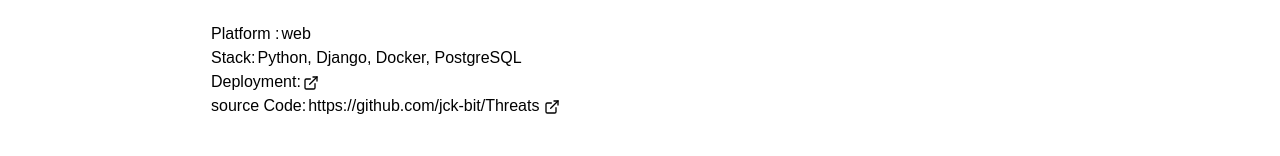
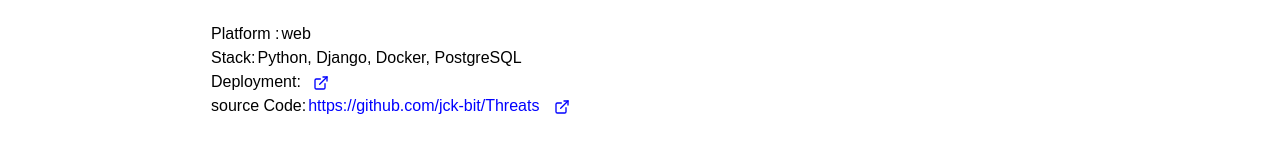
Before and after one commit to jck-bit/portfolio-webpage, a React (Create React App) app: page /project/1 in a window 1280 px wide. Shown: the part 161-317 px from the top of the page. Built offline with nearby package versions, Linux system fonts and the light colour scheme; a web font is replaced by a local one.

Commit message:
added color to my links and descriptions to projects

```diff
--- a/src/components/navbar/Navbar.js
+++ b/src/components/navbar/Navbar.js
@@ -11,7 +11,7 @@
 
 const NavbarE = ({props}) => {
 	return (
-		<Navbar expand='lg' className="navbar-color mb-2">
+		<Navbar expand='md' className="navbar-color mb-2">
 			<Container>
 			<Transition direction="left" durationIn={0.9} durationOut={0.9} >
 				<Navbar.Brand href="/home" className=" navbar-color">Home</Navbar.Brand>
--- a/src/components/socialicons/index.js
+++ b/src/components/socialicons/index.js
@@ -9,9 +9,11 @@
   FaTwitch,
 } from "react-icons/fa";
 import { socialprofils } from "../../content_option";
+import { Container } from "react-bootstrap"
 
 export const Socialicons = (params) => {
   return (
+    <Container>
     <div className="stick_follow_icon">
       <ul>
         {socialprofils.twitter && (
@@ -59,5 +61,6 @@
       </ul>
       <p>Follow Me</p>
     </div>
+    </Container>
   );
 };
--- a/src/content_option.js
+++ b/src/content_option.js
@@ -10,8 +10,9 @@
         first: "Technologist",
         second: "Visionary",
         third: "Linux enthusiast",
-        fourth: "Web Developer",
-        fifth: "",
+        fourth: "Frontend Developer",
+        fifth: "Backend Developer",
+        sixth: "",
 
     },
     description: "Am Dedicated to writing code that can actually change peoples' lives and also solve  complex issues",
--- a/src/data/dataportfolio.js
+++ b/src/data/dataportfolio.js
@@ -44,14 +44,14 @@
 {
     image: "/images/works/stockify1.png",
     image2: "/images/works/stockify2.png",
-     description: "Stockify is a stock market website",
-     p_tag: "stockify is a commercial website that uses React",
+    description: "An online store for managing user sales and products' stocks users sales",
+    p_tag: "An online store for managing user sales and products' stocks, users can create a product, edit it and sell it, when sales are made, there are bar graphs to demonstrate sales amounts againt time.",
     source_code: "https://github.com/jck-bit/stockify",
-     deployment:"",
+    deployment:"https://stockify-c1t2.vercel.app/",
     title:"Stockify Web Commerce",
-     id: 3455,
+    id: 345556,
     stack: "React, CSS, HTML",
-     year:2023,
+    year:2022,
     platform:"web"
  },
 ];
--- a/src/pages/Project/Project.js
+++ b/src/pages/Project/Project.js
@@ -37,14 +37,14 @@
           </ListItem>
           <ListItem display={'flex'} alignItems={'baseline'}>
             <Meta>Deployment: </Meta>
-            <Link href={project.deployment} textDecoration={'none'}>
-              {project.deployment} <ExternalLinkIcon />
+            <Link href={project.deployment} textDecoration={'none'} color={'blue'}>
+              {project.deployment} <ExternalLinkIcon marginLeft={"10px"}/>
             </Link>
           </ListItem>
           <ListItem display={'flex'} alignItems={'baseline'}>
             <Meta>source Code: </Meta>
-            <Link href={project.source_code} textDecoration={'none'}>
-              {project.source_code} <ExternalLinkIcon />
+            <Link href={project.source_code} textDecoration={'none'} color={'blue'}>
+              {project.source_code} <ExternalLinkIcon marginLeft={"10px"}/>
             </Link>
           </ListItem>
         </List>
```
Lines whose indentation alone changed are shown as unchanged.
